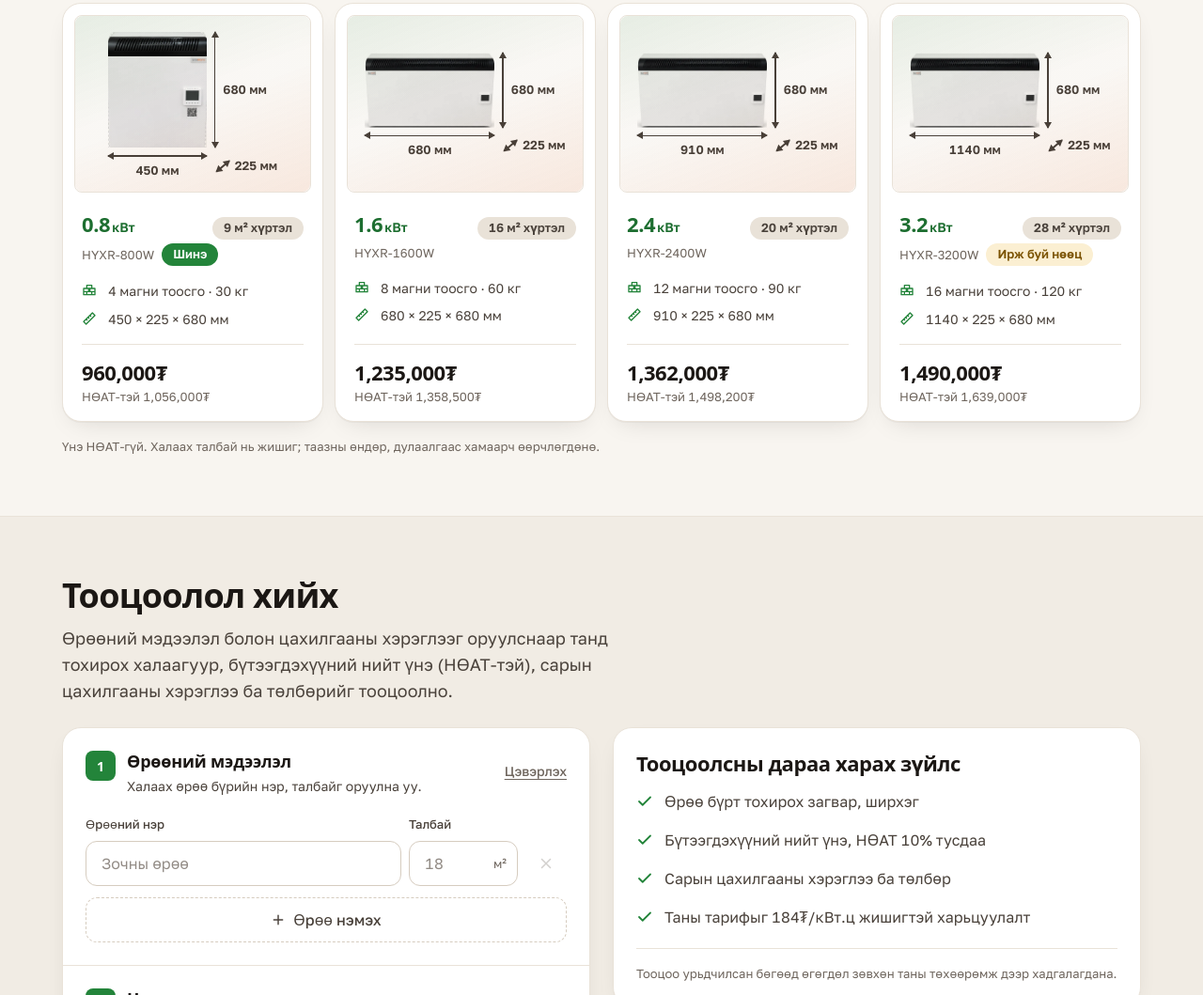
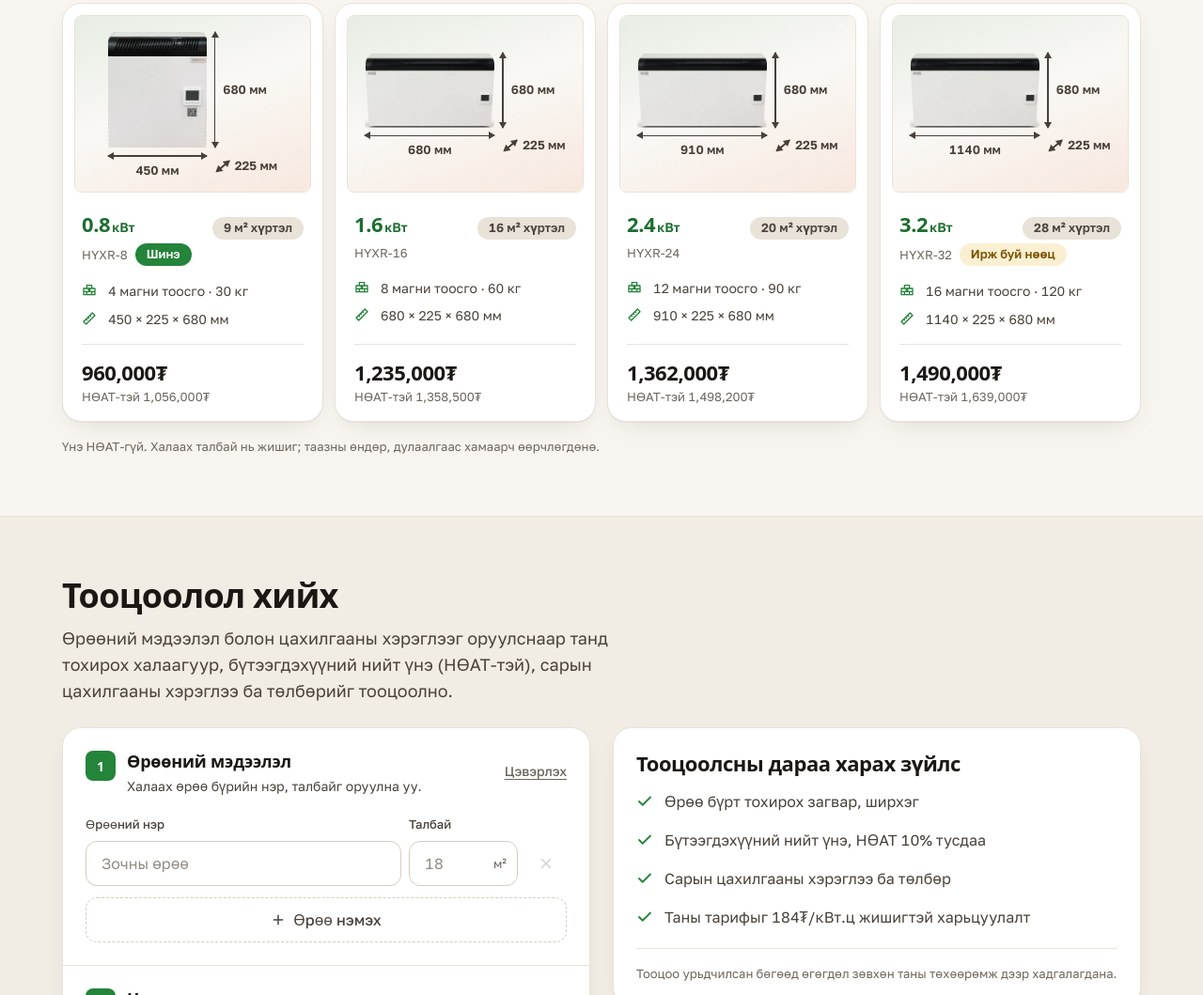
Before and after one commit to MSPorthos/ecowarm, a plain HTML site: page index.html in a window 1280 px wide. Shown: the part 902-1961 px from the top of the page at 94% size. Drawn offline with Linux system fonts and the light colour scheme; a web font is replaced by a local one.

Commit message:
Match model codes to the ABS certificates (HYXR-8/16/24/32)
Co-Authored-By: Claude Opus 5.5 <noreply@anthropic.com>

```diff
--- a/index.html
+++ b/index.html
@@ -770,11 +770,11 @@ footer b{font:600 var(--t-sm) var(--font-display);color:var(--primary-ink);lette
 <script>
 (() => {
   const MODELS = [
-    // w × d × h in mm, from the manufacturer's spec sheet (HYXR series)
-    { kw: 0.8, code: 'HYXR-800W',  area: 9,  price: 960000,  bricks: 4,  weight: 30,  w: 450,  d: 225, h: 680, img: 'img/heater-08.webp', imgW: 480, imgH: 565, isNew: true },
-    { kw: 1.6, code: 'HYXR-1600W', area: 16, price: 1235000, bricks: 8,  weight: 60,  w: 680,  d: 225, h: 680, img: 'img/heater.webp', imgW: 600, imgH: 348 },
-    { kw: 2.4, code: 'HYXR-2400W', area: 20, price: 1362000, bricks: 12, weight: 90,  w: 910,  d: 225, h: 680, img: 'img/heater.webp', imgW: 600, imgH: 348 },
-    { kw: 3.2, code: 'HYXR-3200W', area: 28, price: 1490000, bricks: 16, weight: 120, w: 1140, d: 225, h: 680, img: 'img/heater.webp', imgW: 600, imgH: 348, incoming: true },
+    // w × d × h in mm, from the manufacturer's spec sheet; codes match the ABS conformity certificates
+    { kw: 0.8, code: 'HYXR-8',     area: 9,  price: 960000,  bricks: 4,  weight: 30,  w: 450,  d: 225, h: 680, img: 'img/heater-08.webp', imgW: 480, imgH: 565, isNew: true },
+    { kw: 1.6, code: 'HYXR-16',    area: 16, price: 1235000, bricks: 8,  weight: 60,  w: 680,  d: 225, h: 680, img: 'img/heater.webp', imgW: 600, imgH: 348 },
+    { kw: 2.4, code: 'HYXR-24',    area: 20, price: 1362000, bricks: 12, weight: 90,  w: 910,  d: 225, h: 680, img: 'img/heater.webp', imgW: 600, imgH: 348 },
+    { kw: 3.2, code: 'HYXR-32',    area: 28, price: 1490000, bricks: 16, weight: 120, w: 1140, d: 225, h: 680, img: 'img/heater.webp', imgW: 600, imgH: 348, incoming: true },
   ];
   const PHONES = '8040 8238, 8901 4517';
   const STD = { hours: 8, days: 30, tariff: 184 };
```
